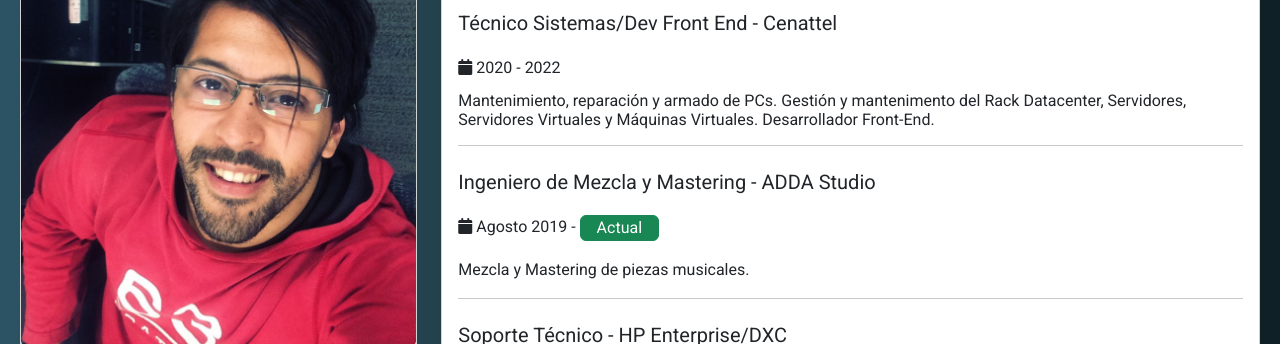
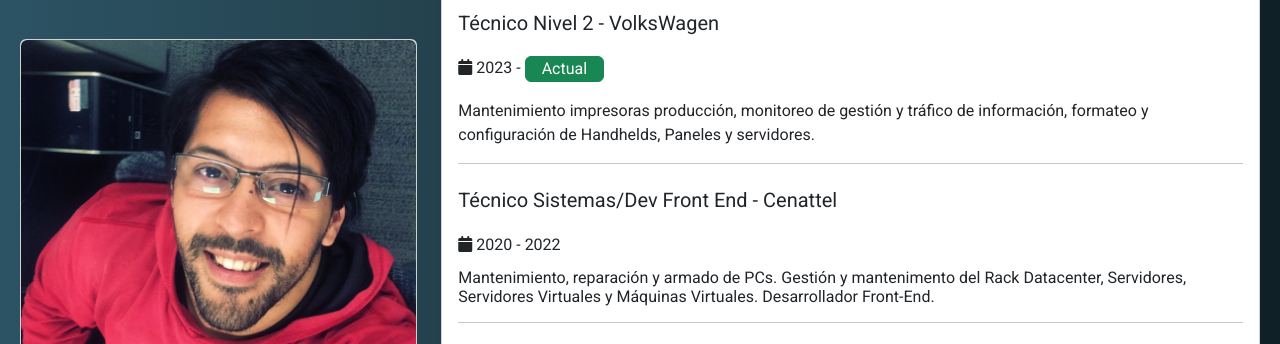
Before and after one commit to lnnb/lnnb.github.io, a plain HTML site: page index.html in a window 1280 px wide. Shown: the part 105-449 px from the top of the page. Drawn offline with nearby package versions, Linux system fonts and the light colour scheme; a script that the page names is missing.

Commit message:
INDEX UPDATE COMMIT

```diff
--- a/index.html
+++ b/index.html
@@ -71,16 +71,21 @@
                     <div class="card mt-4 shadow-sm">
                         <div class="card-body">
                             <h2><i class="fa-solid fa-briefcase mb-2 mr-2"></i> Experiencia Laboral</h2>
+                            <h5 class="mt-4">Técnico Nivel 2 - VolksWagen</h5>
+                            <h6><i class="fas fa-calendar my-3 mr-3"></i> 2023 - <button class="btn btn-success px-3 py-0"> Actual
+                            </h6>
+                            <p>Mantenimiento impresoras producción, monitoreo de gestión y tráfico de información, formateo y configuración de Handhelds, Paneles y servidores.</p>
+                            <hr>
                             <h5 class="mt-4">Técnico Sistemas/Dev Front End - Cenattel</h5>
                             <h6><i class="fas fa-calendar my-3 mr-3"></i> 2020 - 2022
                             <p>Mantenimiento, reparación y armado de PCs. Gestión y mantenimento del Rack Datacenter, Servidores, Servidores Virtuales y Máquinas Virtuales. Desarrollador Front-End.</p>
                             <hr>
-                            <h5 class="mt-4">Ingeniero de Mezcla y Mastering - ADDA Studio</h5>
+                            <h5 class="mt-4">Ingeniero de Mezcla y Mastering - ADDA Studio / AudioRave</h5>
                             <h6><i class="fas fa-calendar my-3 mr-3"></i> Agosto 2019 - <button class="btn btn-success px-3 py-0"> Actual
                             </h6>
                             <p>Mezcla y Mastering de piezas musicales.</p>
                             <hr>
-                            <h5 class="mt-4">Soporte Técnico - HP Enterprise/DXC</h5>
+                            <h5 class="mt-4">Soporte Técnico - HP Enterprise / DXC</h5>
                             <h6><i class="fas fa-calendar my-3 mr-3"></i> 2017 - 2019
                             </h6>
                             <p> Soporte Técnico para Arcos Dorados, diagnóstico y resolución remota de todo equipo informático de locales McDonals de LATAM.</p>
```
